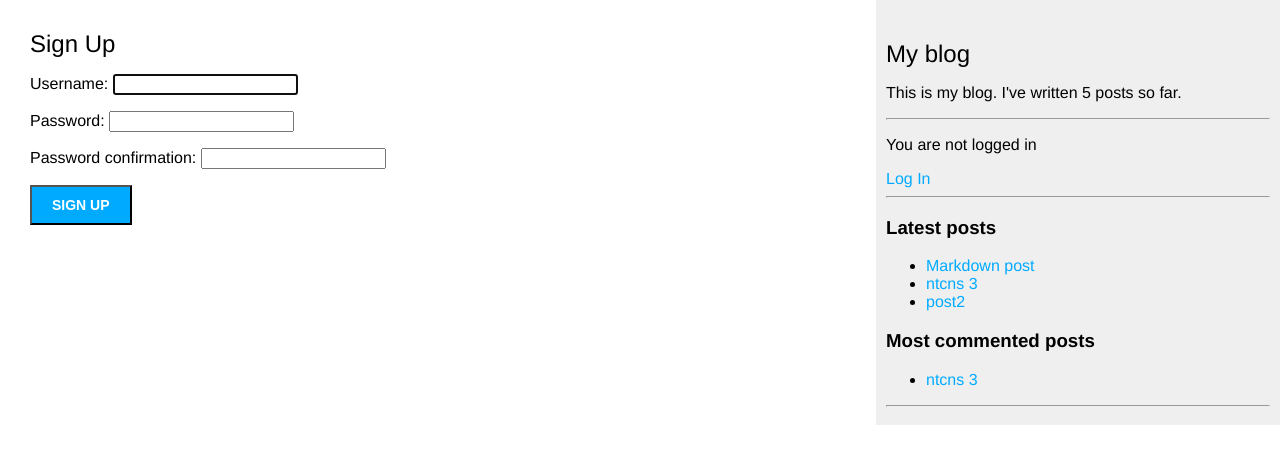
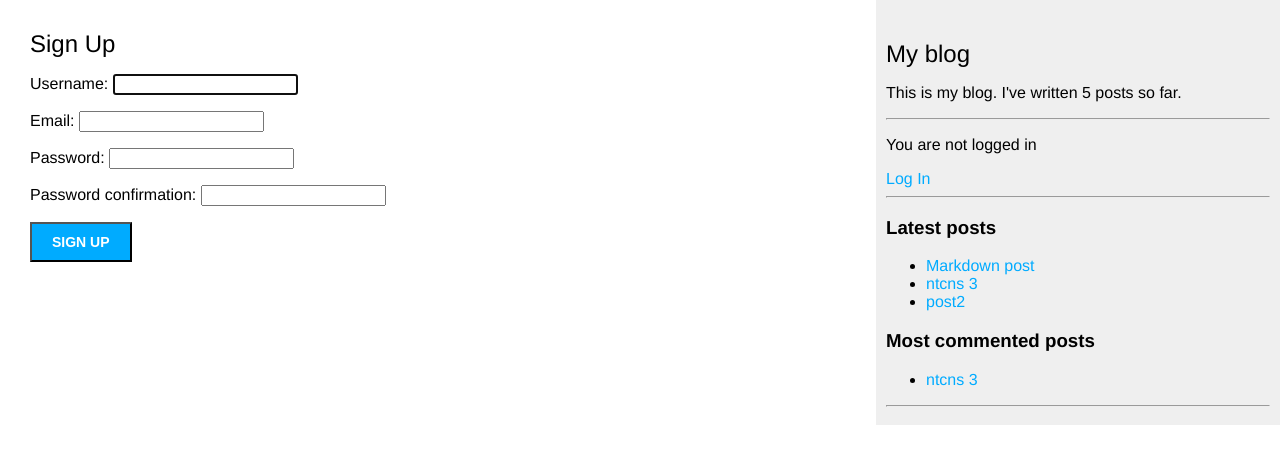
Before and after one commit to mikhail-isaykin/django_01, a Django app: page /accounts/signup/ in a window 1280 px wide. Shown: the top 464 px of the page. Run offline with Django 5.2, Linux system fonts and the light colour scheme; data comes from the database, SQL or seed files in the repository.

Commit message:
Add new file by accounts/forms.py and modified accounts/views.py, login.html

```diff
--- /dev/null
+++ b/accounts/forms.py
@@ -0,0 +1,12 @@
+from django import forms
+from django.contrib.auth.models import User
+from django.contrib.auth.forms import UserCreationForm
+
+
+class SignUpForm(UserCreationForm):
+    username = forms.CharField(max_length=30)
+    email = forms.EmailField(max_length=200)
+
+    class Meta:
+        model = User
+        fields = ['username', 'email', 'password1', 'password2']
--- a/accounts/views.py
+++ b/accounts/views.py
@@ -1,9 +1,9 @@
-from django.contrib.auth.forms import UserCreationForm
+from .forms import SignUpForm
 from django.urls import reverse_lazy
 from django.views import generic
 
 
 class SignUpView(generic.CreateView):
-    form_class = UserCreationForm
+    form_class = SignUpForm
     success_url = reverse_lazy('login')
     template_name = 'registration/signup.html'
--- a/templates/registration/login.html
+++ b/templates/registration/login.html
@@ -6,5 +6,6 @@
         {{ form.as_p }}
         {% csrf_token %}
         <p><input type="submit" value="Login"></p>
+        <p><a href="{% url 'password_reset' %}">Reset Password</a></p>
     </form>
 {% endblock %}
```
